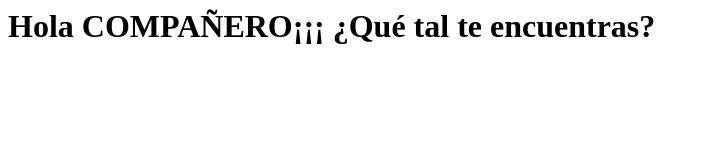
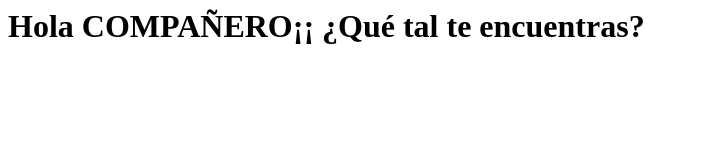
Before and after one commit to vjp-davidLC/PPS-Unidad0Actividad4-David, a plain HTML site: page index.html in a window 1280 px wide. Shown: the whole page, without its empty margins (0-709 px from the left). Drawn offline with Linux system fonts and the light colour scheme.

Commit message:
Sexto commit

```diff
--- a/index.html
+++ b/index.html
@@ -1 +1 @@
-  <H1>Hola COMPAÑERO¡¡¡ ¿Qué tal te encuentras?</H1>
+  <H1>Hola COMPAÑERO¡¡ ¿Qué tal te encuentras?</H1>
```
